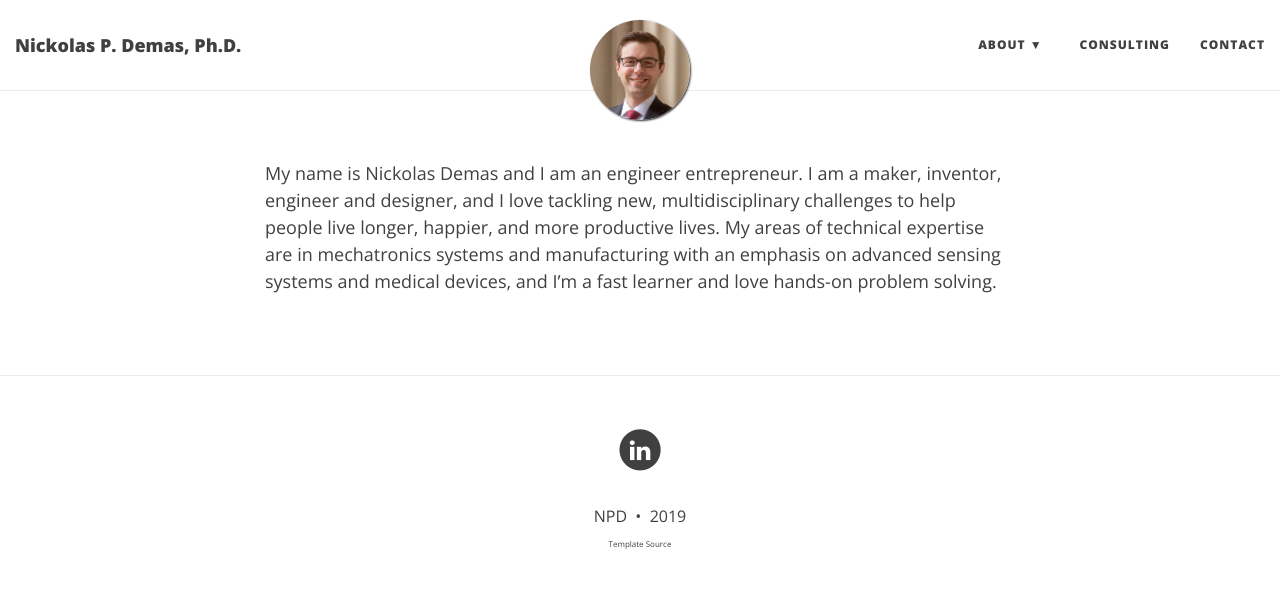
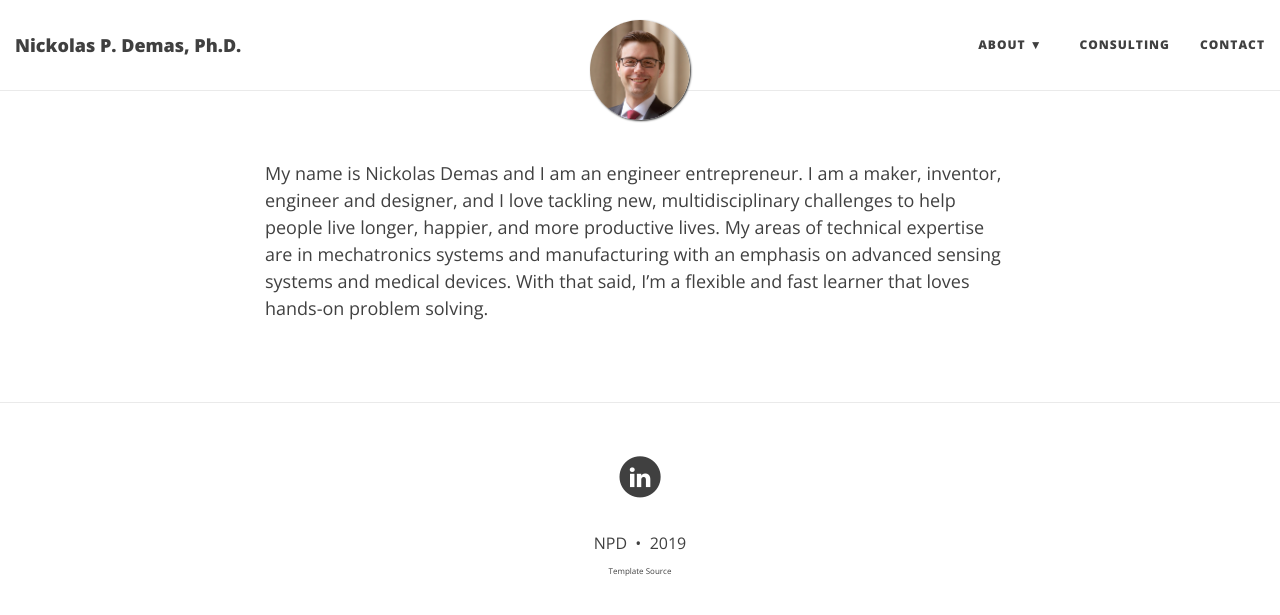
Before and after one commit to npdemas/npdemas.github.io, a Jekyll site: the page built from bio.md, in a window 1280 px wide. Shown: the top 615 px of the page. Built offline with Jekyll 4.4.1, drawn with Linux system fonts in a browser that asks for light colours; nearby versions of some CDN libraries.

Commit message:
removed title all together

```diff
--- a/bio.md
+++ b/bio.md
@@ -1,6 +1,5 @@
 ---
 layout: page
-subtitle: Bio
 ---
 
-My name is Nickolas Demas and I am an engineer entrepreneur. I am a maker, inventor, engineer and designer, and I love tackling new, multidisciplinary challenges to help people live longer, happier, and more productive lives. My areas of technical expertise are in mechatronics systems and manufacturing with an emphasis on advanced sensing systems and medical devices, and I'm a fast learner and love hands-on problem solving.
+My name is Nickolas Demas and I am an engineer entrepreneur. I am a maker, inventor, engineer and designer, and I love tackling new, multidisciplinary challenges to help people live longer, happier, and more productive lives. My areas of technical expertise are in mechatronics systems and manufacturing with an emphasis on advanced sensing systems and medical devices. With that said, I'm a flexible and fast learner that loves hands-on problem solving.
```
